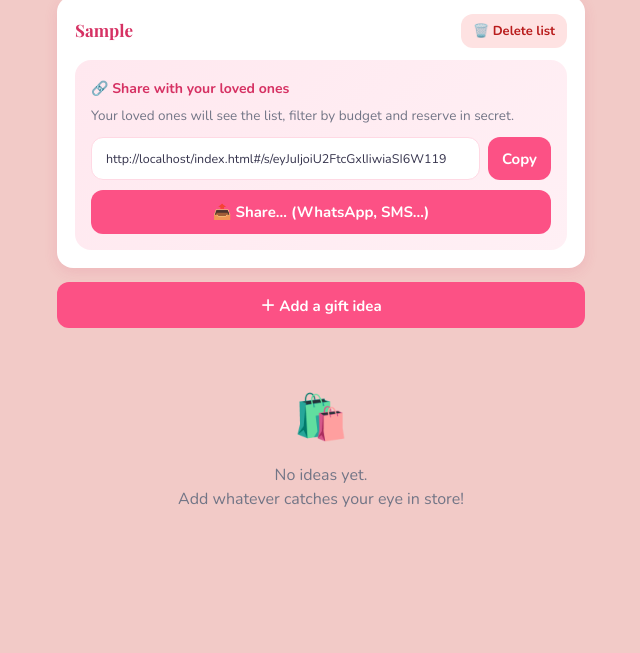
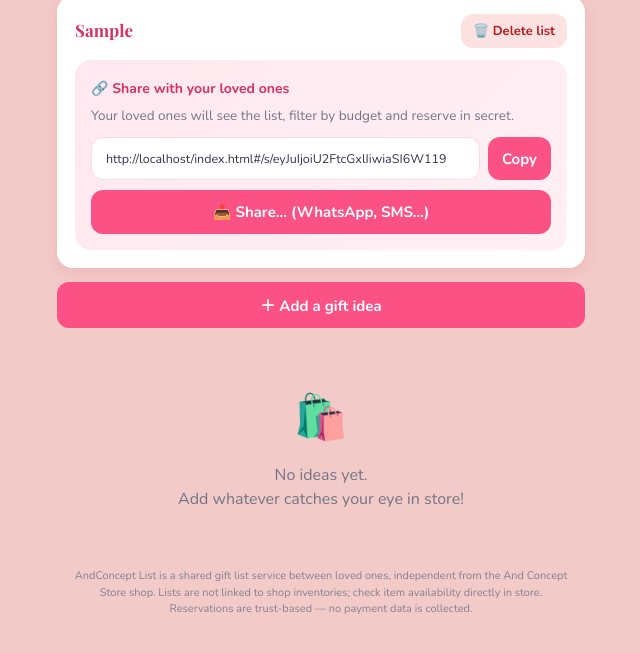
Before and after one commit to emicruche/andconcept-list, a website: page index.html in a window 1280 px wide. Both pictures are taken after typing "Sample" into the empty fields and a click on the button "Create list". Shown: the part 131-784 px from the top of the page, without its empty margins (319-959 px from the left). Drawn offline with nearby package versions, Linux system fonts and the light colour scheme; no server answers.

Commit message:
Disclaimer en 3 langues en bas de chaque vue
- i18n: disclaimer FR/NL/EN (service indépendant de la boutique,
  listes non liées aux stocks, réservations sur la confiance,
  aucune donnée bancaire)
- Affiché en bas de l'accueil, des vues propriétaires (autonome +
  serveur) et de la vue invitée, style discret. Cache v22

```diff
--- a/app.js
+++ b/app.js
@@ -158,6 +158,10 @@ async function renderHome() {
     if (!l) return;
     location.hash = l.mode === 'server' ? `#/l/${l.id}` : `#/e/${encodeToken(l)}|${l.id}`;
   });
+  const disc = document.createElement('div');
+  disc.className = 'disclaimer';
+  disc.textContent = t('disclaimer');
+  app.appendChild(disc);
 }
 
 // ---- Liste en mode autonome (encodée dans l'URL) ----
@@ -267,6 +271,10 @@ function renderOwnerList(payload, listId) {
       }
     } else { sUrl.select(); document.execCommand('copy'); toast(t('link_copied_paste')); }
   };
+  const disc1 = document.createElement('div');
+  disc1.className = 'disclaimer';
+  disc1.textContent = t('disclaimer');
+  app.appendChild(disc1);
 }
 
 // ---- Liste en mode serveur (synchronisée) ----
@@ -398,6 +406,10 @@ async function renderServerList(list, adminToken) {
     location.hash = '#/';
     toast(t('list_deleted'));
   };
+  const disc2 = document.createElement('div');
+  disc2.className = 'disclaimer';
+  disc2.textContent = t('disclaimer');
+  app.appendChild(disc2);
 }
 
 // ---- Formulaire article (commun) ----
@@ -652,6 +664,10 @@ async function renderShared(list, token) {
       html += `<div class="reservation-note">${t('secret_note')}</div>`;
     }
     app.innerHTML = html;
+    const disc3 = document.createElement('div');
+    disc3.className = 'disclaimer';
+    disc3.textContent = t('disclaimer');
+    app.appendChild(disc3);
 
     const input = document.getElementById('budget-input');
     input.oninput = () => {
--- a/i18n.js
+++ b/i18n.js
@@ -74,6 +74,7 @@ const I18N = {
     invalid_title: 'Lien invalide',
     open_owner: '✏️ C\'est ma liste — l\'ouvrir en mode édition',
     install_tip: '📲 Installez l\'appli : menu du navigateur → « Ajouter à l\'écran d\'accueil ».',
+    disclaimer: 'AndConcept List est un service de listes de cadeaux partagées entre proches, indépendant de la boutique And Concept Store. Les listes ne sont pas liées aux stocks des magasins ; vérifiez la disponibilité des articles directement en boutique. Réservations basées sur la confiance — aucune donnée bancaire n\'est collectée.',
     lang_label: 'Langue'
   },
   nl: {
@@ -147,6 +148,7 @@ const I18N = {
     invalid_title: 'Ongeldige link',
     open_owner: '✏️ Dit is mijn lijst — openen in bewerkingsmodus',
     install_tip: '📲 Installeer de app: browsermenu → « Toevoegen aan beginscherm ».',
+    disclaimer: 'AndConcept List is een dienst voor gedeelde cadeauwensenlijsten tussen dierbaren, onafhankelijk van de winkel And Concept Store. De lijsten zijn niet gekoppeld aan de voorraad van winkels; controleer de beschikbaarheid van artikelen rechtstreeks in de winkel. Reserveringen zijn gebaseerd op vertrouwen — er worden geen betaalgegevens verzameld.',
     lang_label: 'Taal'
   },
   en: {
@@ -220,6 +222,7 @@ const I18N = {
     invalid_title: 'Invalid link',
     open_owner: '✏️ This is my list — open in edit mode',
     install_tip: '📲 Install the app: browser menu → “Add to Home Screen”.',
+    disclaimer: 'AndConcept List is a shared gift list service between loved ones, independent from the And Concept Store shop. Lists are not linked to shop inventories; check item availability directly in store. Reservations are trust-based — no payment data is collected.',
     lang_label: 'Language'
   }
 };
--- a/styles.css
+++ b/styles.css
@@ -346,3 +346,12 @@ textarea { resize: vertical; min-height: 70px; }
   .header h1 { font-size: 18px; }
   .gift-actions { flex-direction: row; }
 }
+
+.disclaimer {
+  font-size: 11px;
+  color: var(--muted);
+  text-align: center;
+  padding: 16px 12px 8px;
+  line-height: 1.5;
+  opacity: 0.85;
+}
--- a/sw.js
+++ b/sw.js
@@ -1,4 +1,4 @@
-const CACHE = 'andconcept-v21';
+const CACHE = 'andconcept-v22';
 const ASSETS = [
   './', './index.html', './styles.css', './app.js', './i18n.js',
   './manifest.json',
```
